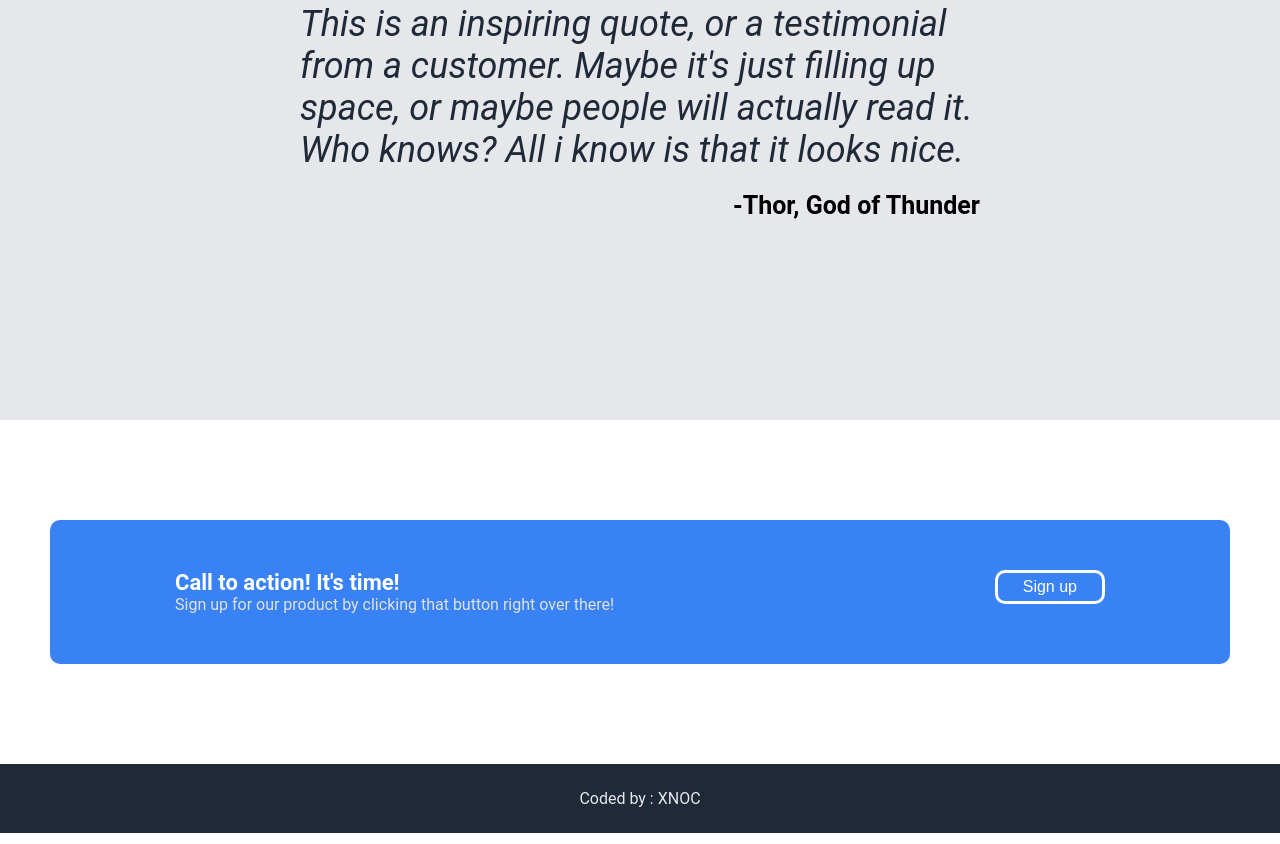
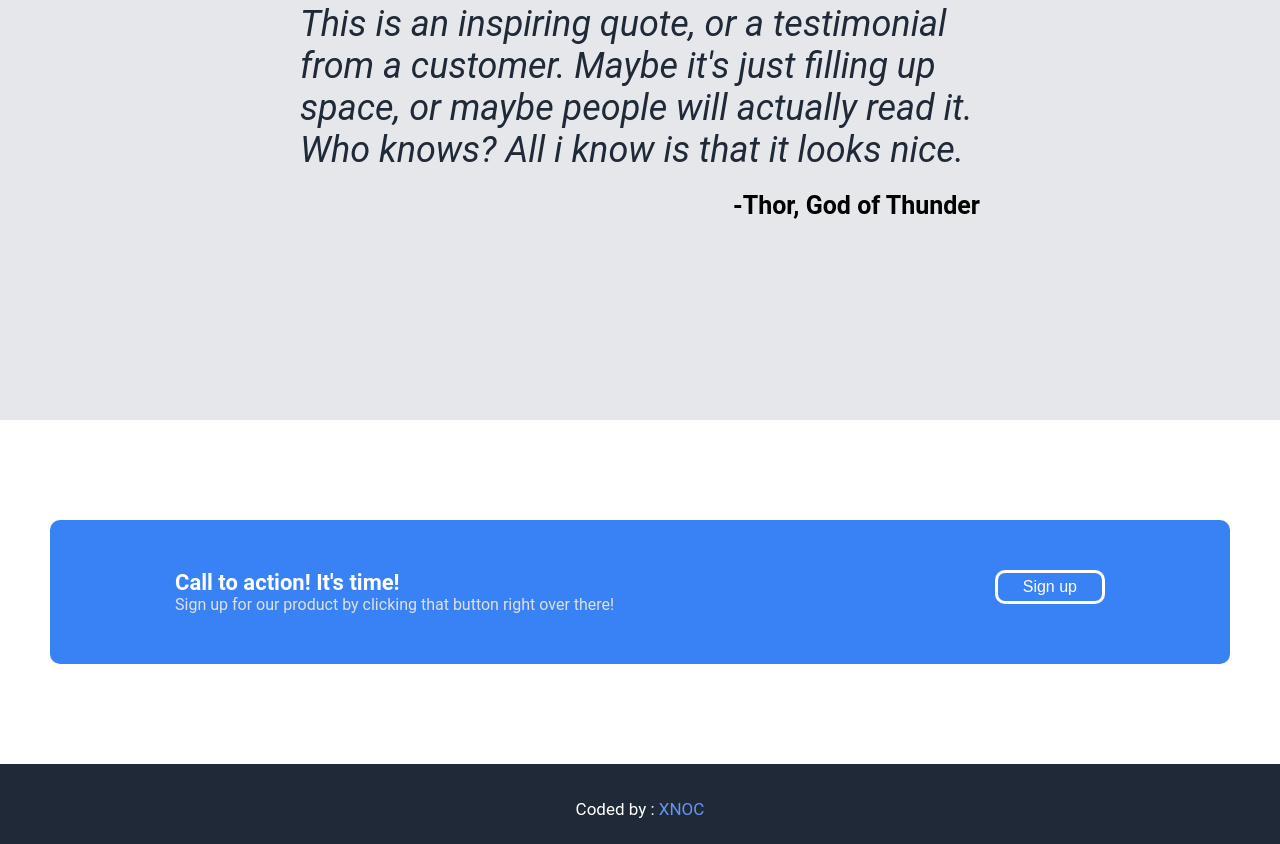
Before and after one commit to XXNOC/odin-landing-page, a plain HTML site: page index.html in a window 1280 px wide. Shown: the part 3351-4195 px from the top of the page. Drawn offline with Linux system fonts and the light colour scheme.

```diff
--- a/index.html
+++ b/index.html
@@ -77,7 +77,7 @@
       </div>
       <div class="footer-div">
         <footer class="footer">
-          <p>
+          <p class="footerText">
             Coded by :
             <a href="https://github.com/XXNOC" target="_blank">XNOC</a>
           </p>
--- a/style.css
+++ b/style.css
@@ -176,13 +176,19 @@ ul li a:hover {
 }
 
 .footer a {
-  color: #e5e7eb;
+  color: #6795f1;
   text-decoration: none;
   transition-duration: 0.4s;
 }
 .footer a:hover {
-  color: #3882f6;
+  color: #1064eb;
   text-decoration: none;
+}
+
+.footerText {
+  margin: 10px auto 0px auto;
+  color: white;
+  font-size: 17px;
 }
 
 .call {
```
